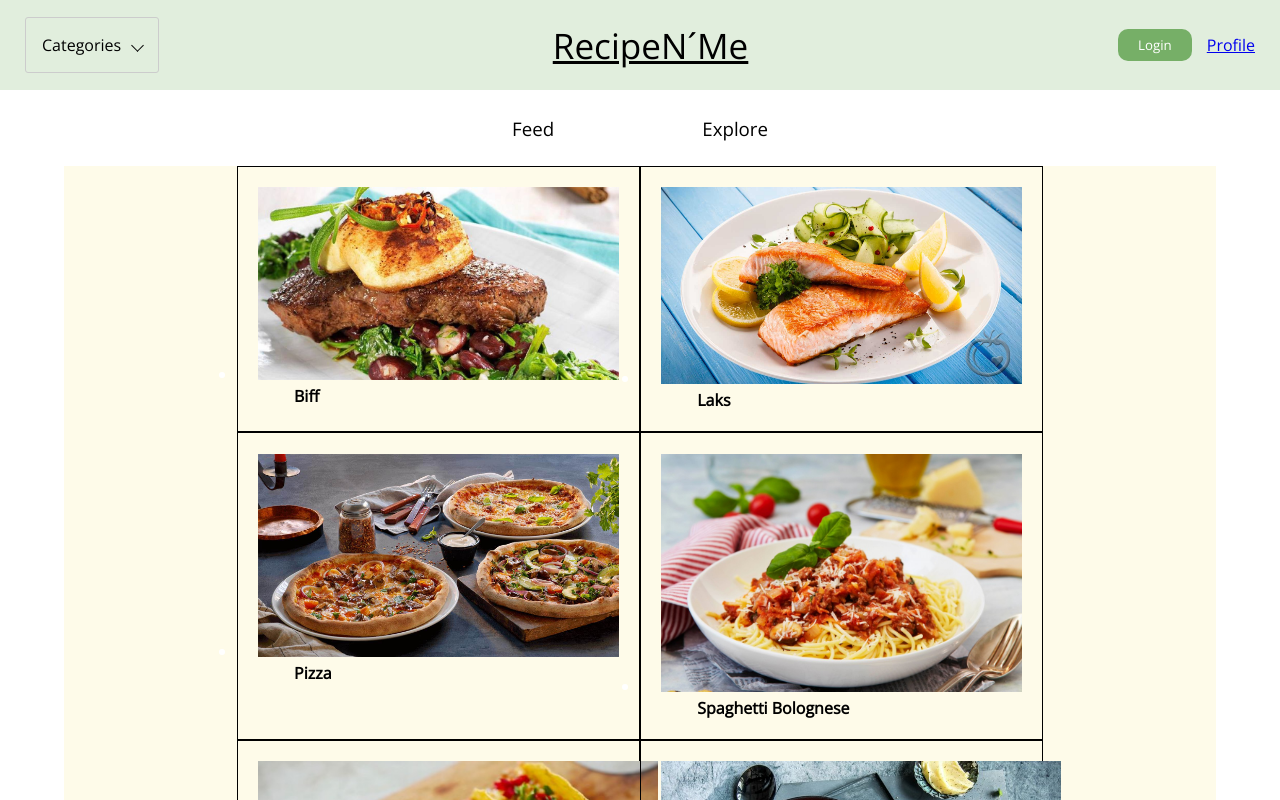
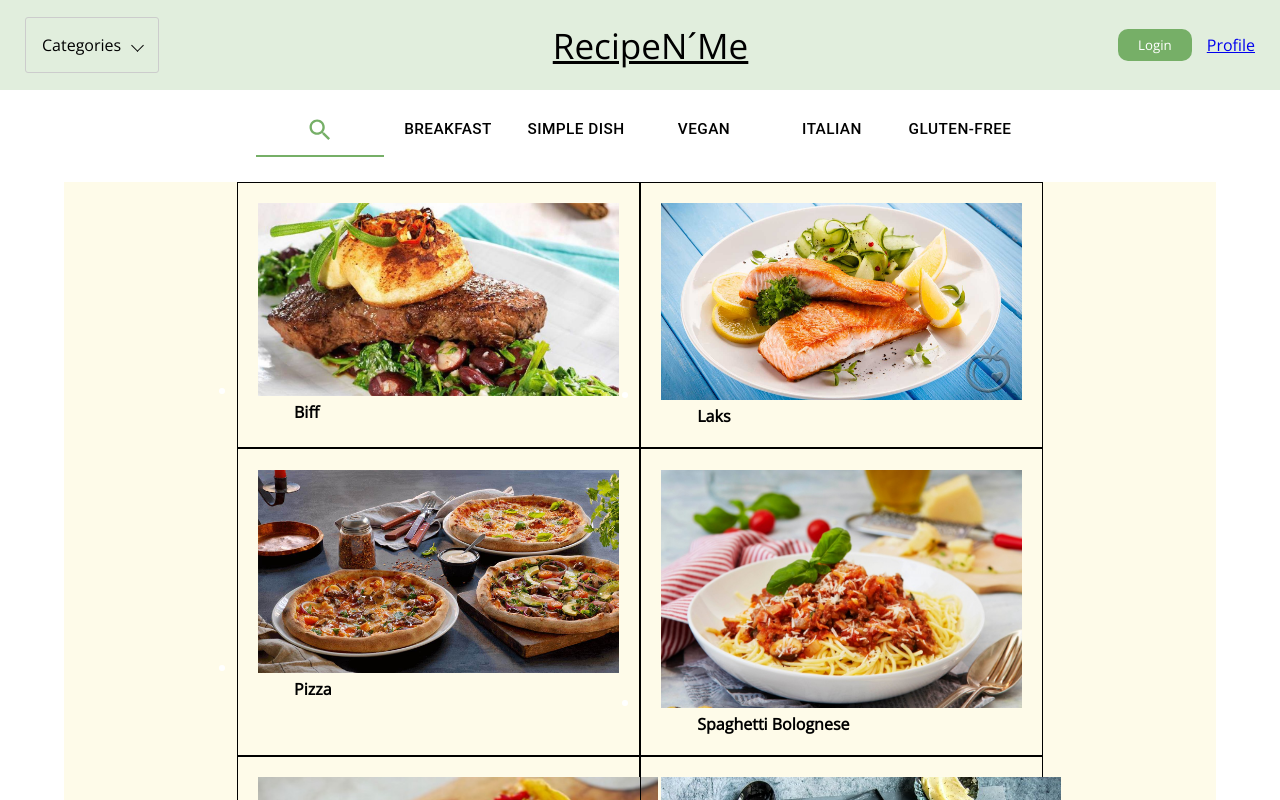
Before and after one commit to Tordsg/recipenme, a React (Create React App) app: page / in a window 1280 px wide. Shown: the top 800 px of the page. Built offline with nearby package versions, Linux system fonts and the light colour scheme.

Commit message:
Resolve "Searchfield frontend"

```diff
--- /dev/null
+++ b/src/components/molecules/FrontPageTabs.css
@@ -0,0 +1,27 @@
+#searchbarContainerID {
+    position: relative;
+    margin: auto;
+    display: none;
+    width: 47vw;
+}
+#searchbar {
+    position: relative;
+    margin: 1vw 0.5vw;
+    height: 2.5vw;
+    width: 40vw;
+    border-radius: 1vw;
+    border: 1px solid #76af67;
+    padding-left: 1vw;
+    outline: none;
+    font-size: 1.5vw;
+    line-height: 2.5vw;
+}
+#searchButton {
+    position: relative;
+    height: 2.5vw;
+    width: 5vw;
+    border-radius: 1vw;
+    background-color: #76af67;
+    border: none;
+    margin: 1vw 0.5vw;
+}
--- /dev/null
+++ b/src/components/molecules/FrontPageTabs.tsx
@@ -0,0 +1,152 @@
+import { Box, createTheme, Tab, Tabs, ThemeProvider } from '@mui/material';
+import SearchIcon from '@mui/icons-material/Search';
+import React from 'react';
+import { styled } from '@mui/material/styles';
+import './FrontPageTabs.css';
+import { red } from '@material-ui/core/colors';
+import FormTextField from '../atoms/FormTextField';
+import { getJSDocOverrideTagNoCache } from 'typescript';
+import { lineHeight, width } from '@mui/system';
+
+function Search() {
+    let searchValue = (document.getElementById('searchbar') as HTMLInputElement).value;
+    //get search request from server
+    //getSearch(searchValue);
+}
+
+const FrontPageTabs = () => {
+    const [value, setValue] = React.useState(0);
+
+    const handleChange = (event: React.SyntheticEvent, newValue: number) => {
+        console.log(newValue);
+
+        setValue(newValue);
+        if (newValue === 0) {
+            let searchbar = document.getElementById('searchbarContainerID');
+            if (searchbar != null) {
+                searchbar.style.display = "block";
+            }
+        } else {
+            let searchbar = document.getElementById('searchbarContainerID');
+            if (searchbar != null) {
+                searchbar.style.display = "none";
+            }
+            if (newValue === 1) {
+                return 0;
+                //getBreakfast();
+
+            } else if (newValue === 2) {
+                return 0;
+                //getSimpleDish();
+
+            } else if (newValue === 3) {
+                return 0;
+                //getVegan();
+
+            } else if (newValue === 4) {
+                return 0;
+                //getItalian();
+
+            } else if (newValue === 5) {
+                return 0;
+                //getGlutenFree();
+            }
+        }
+    };
+    const theme = createTheme({
+        components: {
+          // Name of the component
+          MuiSvgIcon: {
+            styleOverrides: {
+                fontSizeSmall: {
+                    fontSize: '2.2vw',
+                },
+            },
+          },
+          MuiTabs: {
+            styleOverrides: {
+                flexContainer: {
+                    width: '80vw',
+                    margin: 'auto',
+                    marginTop: '1vw',
+                    padding: '0px',
+                },
+                indicator: {
+                    backgroundColor: '#76af67',
+                }
+            },
+          },
+          MuiButtonBase: {
+            styleOverrides: {
+                root: {
+                    padding: '0px',
+                    margin: '0px',
+                    minWidth: 'none',
+                },
+            }
+          },
+          MuiTab: {
+            styleOverrides: {
+              // Name of the slot
+              root: {
+                maxWidth: '10vw',
+                minWidth: '10vw',
+                width: '10vw',
+                fontSize: '1.2vw',
+                margin: '0px',
+                padding: '1vw 0.5vw',
+              },
+              textColorSecondary: {
+                // Some CSS
+                color: '#000000',
+                "&.Mui-selected": {
+                    color: '#76af67',
+                  }
+              },
+            },
+          },
+        },
+      });
+
+
+      const themeIcon = createTheme({
+        components: {
+          // Name of the component
+          MuiSvgIcon: {
+            styleOverrides: {
+                fontSizeSmall: {
+                    fontSize: '2vw',
+                    lineHeight: '2.5vw'
+                },
+                root: {
+                    margin: '0px',
+
+                }
+            },
+          },
+        }
+      });
+
+    return (
+        <div id="tabID" className="tabs">
+            <Box sx={{ width: '100%' }}>
+                <ThemeProvider theme={theme}>
+                    <Tabs value={value} allowScrollButtonsMobile={true} onChange={handleChange} variant='fullWidth' centered textColor="secondary" indicatorColor="secondary">
+                        <Tab label={<SearchIcon fontSize='small'></SearchIcon>} />
+                        <Tab label="Breakfast" />
+                        <Tab label="Simple dish" />
+                        <Tab label="Vegan" />
+                        <Tab label="Italian" />
+                        <Tab label="Gluten-free" />
+                    </Tabs>
+                </ThemeProvider>
+            </Box>
+            <div id="searchbarContainerID">
+                <input placeholder="Search" id="searchbar" type="text"/>
+                <button onClick={() => Search()} id="searchButton"><ThemeProvider theme={themeIcon}><SearchIcon fontSize='small'></SearchIcon></ThemeProvider></button>
+            </div>
+        </div>
+    );
+};
+
+export default FrontPageTabs;
--- a/src/routes/Home.tsx
+++ b/src/routes/Home.tsx
@@ -1,3 +1,4 @@
+import FrontPageTabs from "../components/molecules/FrontPageTabs";
 import Discover from "../tempComponents/Discover"
 import MainBody from "../tempComponents/MainBody"
 
@@ -5,7 +6,7 @@
     return (
         <div className='parent'>
             <div className='topBar'>
-            <Discover />
+            <FrontPageTabs></FrontPageTabs>
             <MainBody />
             </div>
             <div className='feed'>
--- a/src/routes/Profile.tsx
+++ b/src/routes/Profile.tsx
@@ -89,6 +89,5 @@
                 </Box>
             </div>
         </div>
-
     );
 }
```
